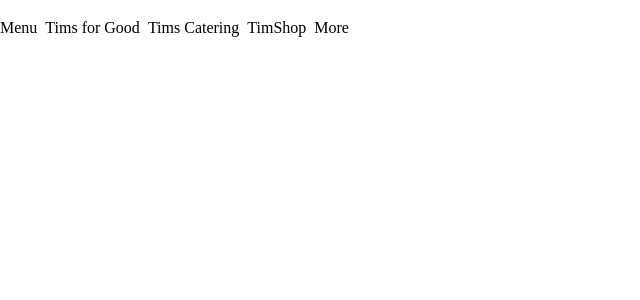
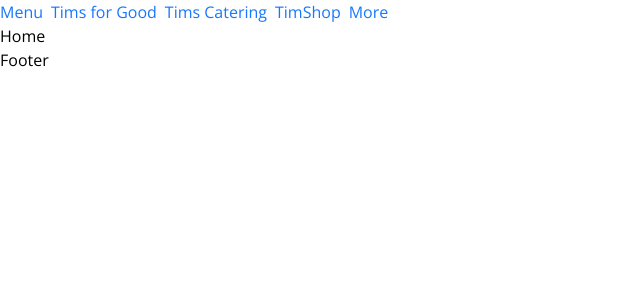
Before and after one commit to itsmeeSanj/clone_tim_hortons, a React (Vite) app: page / in a window 1280 px wide. Shown: the top 300 px of the page, without its empty margins (0-640 px from the left). Built offline with nearby package versions, Linux system fonts and the light colour scheme.

Commit message:
add:pageNotFound

```diff
--- /dev/null
+++ b/src/components/Footer.jsx
@@ -0,0 +1,7 @@
+import React from "react";
+
+function Footer() {
+  return <div>Footer</div>;
+}
+
+export default Footer;
--- a/src/components/Header.jsx
+++ b/src/components/Header.jsx
@@ -1,5 +1,6 @@
 import { Space } from "antd";
 import React from "react";
+import { Link } from "react-router";
 
 const MenuItems = [
   {
@@ -35,7 +36,9 @@
     <>
       <Space>
         {MenuItems.map((menu, index) => (
-          <p key={index}>{menu.label}</p>
+          <Link to={menu.label} key={index}>
+            {menu.label}
+          </Link>
         ))}
       </Space>
     </>
--- a/src/css/index.css
+++ b/src/css/index.css
@@ -4,8 +4,7 @@
 
 @layer base {
   html {
-    @apply box-border scroll-smooth;
-    font-size: 100%;
+    @apply box-border scroll-smooth font-sans;
   }
 
   *,
--- /dev/null
+++ b/src/layouts/PublicLayout.jsx
@@ -0,0 +1,20 @@
+import { Outlet } from "react-router";
+
+import Header from "@/components/Header";
+import Footer from "@/components/Footer";
+
+function PublicLayout() {
+  return (
+    <>
+      <Header />
+      {/*  */}
+      <main>
+        <Outlet />
+      </main>
+      {/*  */}
+      <Footer />
+    </>
+  );
+}
+
+export default PublicLayout;
--- a/src/main.jsx
+++ b/src/main.jsx
@@ -13,12 +13,9 @@
         // cssVar: true,
 
         token: {
-          // Seed Token
           colorPrimary: "rgb(200, 16, 46)",
-          borderRadius: 2,
 
           // Alias Token
-          colorBgContainer: "#f6ffed",
         },
       }}
     >
--- /dev/null
+++ b/src/pages/404.jsx
@@ -0,0 +1,23 @@
+import { Button, Space } from "antd";
+
+function PageNotFound() {
+  return (
+    <div className='text-center w-1/4 mx-auto'>
+      <h1 className='text-2xl font-bold'>Whoops !</h1>
+      <p className='text-base font-medium'>
+        The page you were looking for was moved or doesn't exist
+      </p>
+
+      <Space direction='vertical' className='w-full'>
+        <Button type='primary' size='large' block shape='round'>
+          Homepage
+        </Button>
+        <Button type='default' size='large' shape='round' block>
+          Refresh
+        </Button>
+      </Space>
+    </div>
+  );
+}
+
+export default PageNotFound;
--- a/src/pages/Home.jsx
+++ b/src/pages/Home.jsx
@@ -1,13 +1,7 @@
 import React from "react";
 
-import Header from "@/components/Header";
-
 function Home() {
-  return (
-    <div>
-      <Header />
-    </div>
-  );
+  return <div>Home</div>;
 }
 
 export default Home;
--- a/src/routers/import.jsx
+++ b/src/routers/import.jsx
@@ -1,3 +1,5 @@
 import React from "react";
 
+export const PublicRoot = React.lazy(() => import("@/layouts/PublicLayout"));
 export const Home = React.lazy(() => import("@/pages/Home"));
+export const PageNotFound = React.lazy(() => import("@/pages/404"));
--- a/src/routers/router.jsx
+++ b/src/routers/router.jsx
@@ -1,18 +1,29 @@
 import { createBrowserRouter } from "react-router";
-import { Home } from "./import";
+
+import { PublicRoot, Home, PageNotFound } from "./import";
 
 let router = createBrowserRouter([
   {
     path: "/",
+    Component: PublicRoot,
     children: [
       { index: true, Component: Home },
-      //   { path: "about", Component: About },
+      {
+        path: "*",
+        Component: PageNotFound,
+      },
     ],
   },
-  {
-    path: "*",
-    Component: () => <div>Oops! 404</div>,
-  },
+  // {
+  //   path: "*",
+  //   Component: PublicRoot,
+  //   children: [
+  //     {
+  //       index: true,
+  //       Component: PageNotFound,
+  //     },
+  //   ],
+  // },
 ]);
 
 export default router;
--- a/tailwind.config.js
+++ b/tailwind.config.js
@@ -5,12 +5,8 @@
   theme: {
     extend: {
       fontFamily: {
-        // oleo: ["Oleo Script Swash Caps", "cursive"],
+        sans: ['"Open Sans", sans-serif'],
       },
-      // colors: {
-      //   transparent: "transparent",
-      //   primary: "#3f2021",
-      // },
     },
     // container: {
     //   center: true,
```
Also changed, not shown: src/layouts/AdminLayout.jsx (added), src/layouts/UserLayout.jsx (added).
